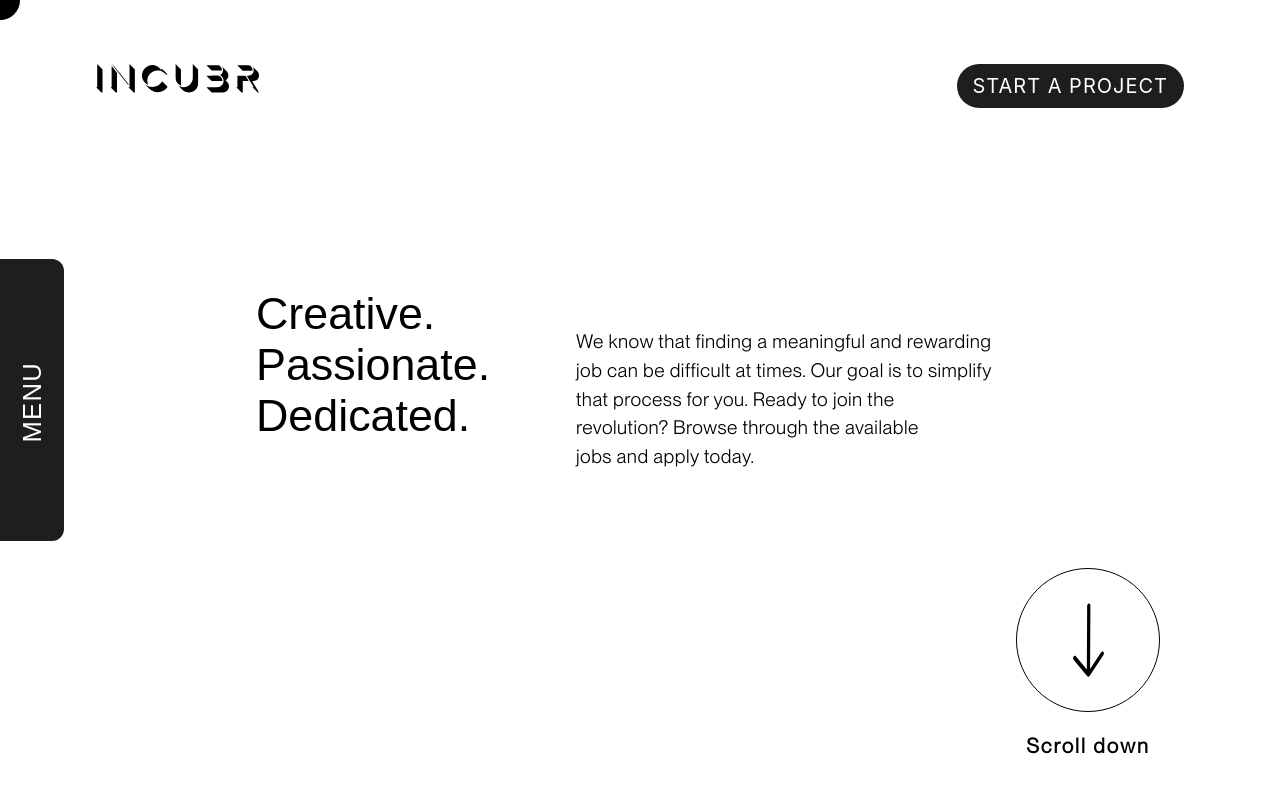
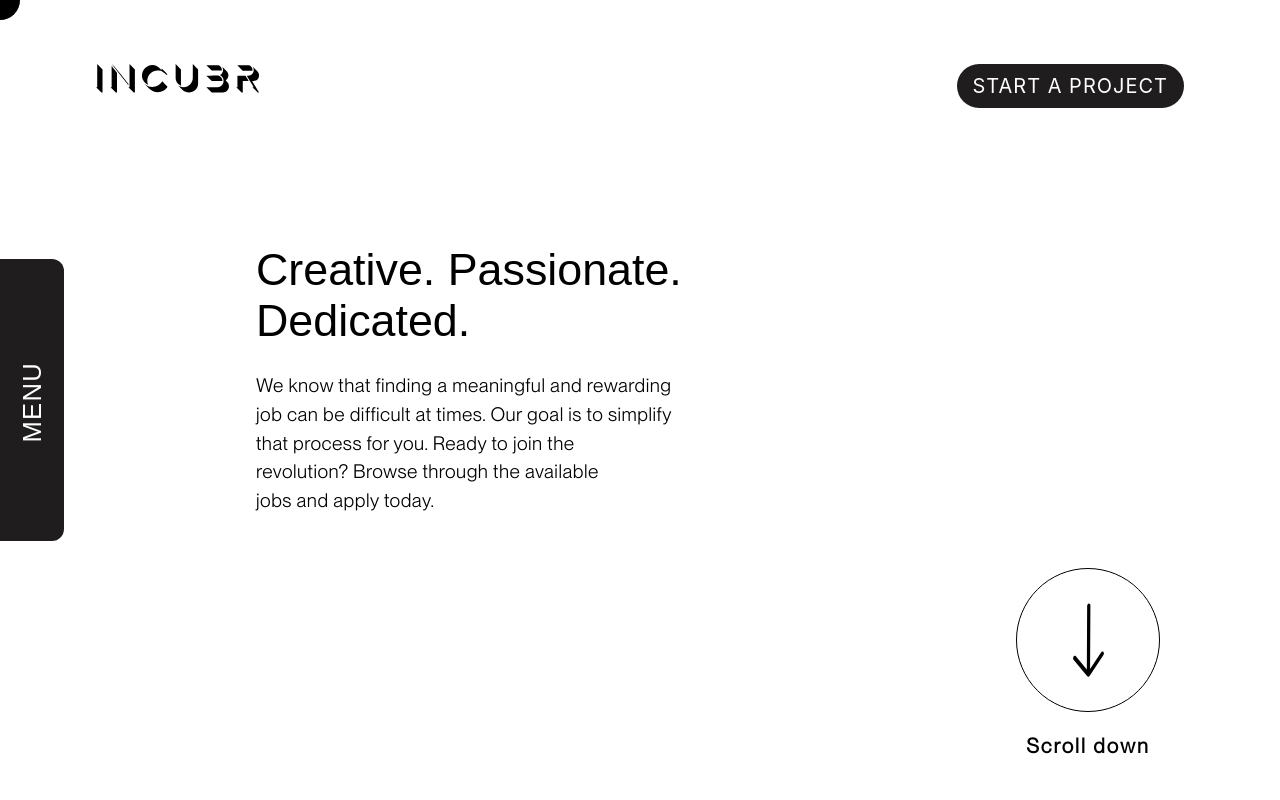
Before and after one commit to incubr/incubr-1, a Next.js app: page /careers in a window 1280 px wide. Shown: the top 800 px of the page. Built offline with nearby package versions, Linux system fonts and the light colour scheme.

Commit message:
some bugs fixes

```diff
--- a/pages/careers.jsx
+++ b/pages/careers.jsx
@@ -21,9 +21,9 @@ export default function Careers() {
         <Navigation />
         <Headers />
         <div className="flex flex-1 justify-center items-center">
-          <div className="lg:w-[60%] text-black items-center lg:items-start flex flex-col lg:flex-row w-full mt-16 lg:mt-0 px-6 sm:px-16 lg:px-0">
+          <div className="lg:w-[60%] text-black items-center lg:items-start flex flex-col w-full px-6 sm:px-16 lg:px-0">
             <div
-              className=" font-[Arial] leading-[14vw] text-[11vw] sm:text-7xl w-auto sm:w-[80%] lg:w-[25vw] lg:leading-[4vw] lg:text-[3.5vw] flex flex-col"
+              className=" font-[Arial] leading-[14vw] text-[11vw] sm:text-7xl w-auto sm:w-[80%] lg:leading-[4vw] lg:text-[3.5vw] flex flex-col"
               onMouseEnter={onMouseEnterOnTitle}
               onMouseLeave={onmouseleave}
             >
@@ -34,7 +34,7 @@ export default function Careers() {
                 Dedicated.
               </span>
             </div>
-            <span className="hidden font-[PPNeueMontreal] leading-[1.5] flex-col lg:flex mt-10 text-sm lg:text-[1.5vw] tracking-wide font-[350]">
+            <span className="hidden font-[PPNeueMontreal] leading-[1.5] flex-col lg:flex mt-[2vw] text-sm lg:text-[1.5vw] tracking-wide font-[350]">
               {`We know that finding a meaningful and rewarding\n
                job can be difficult at times. Our goal is to simplify\n
                 that process for you. Ready to join the\n
```
